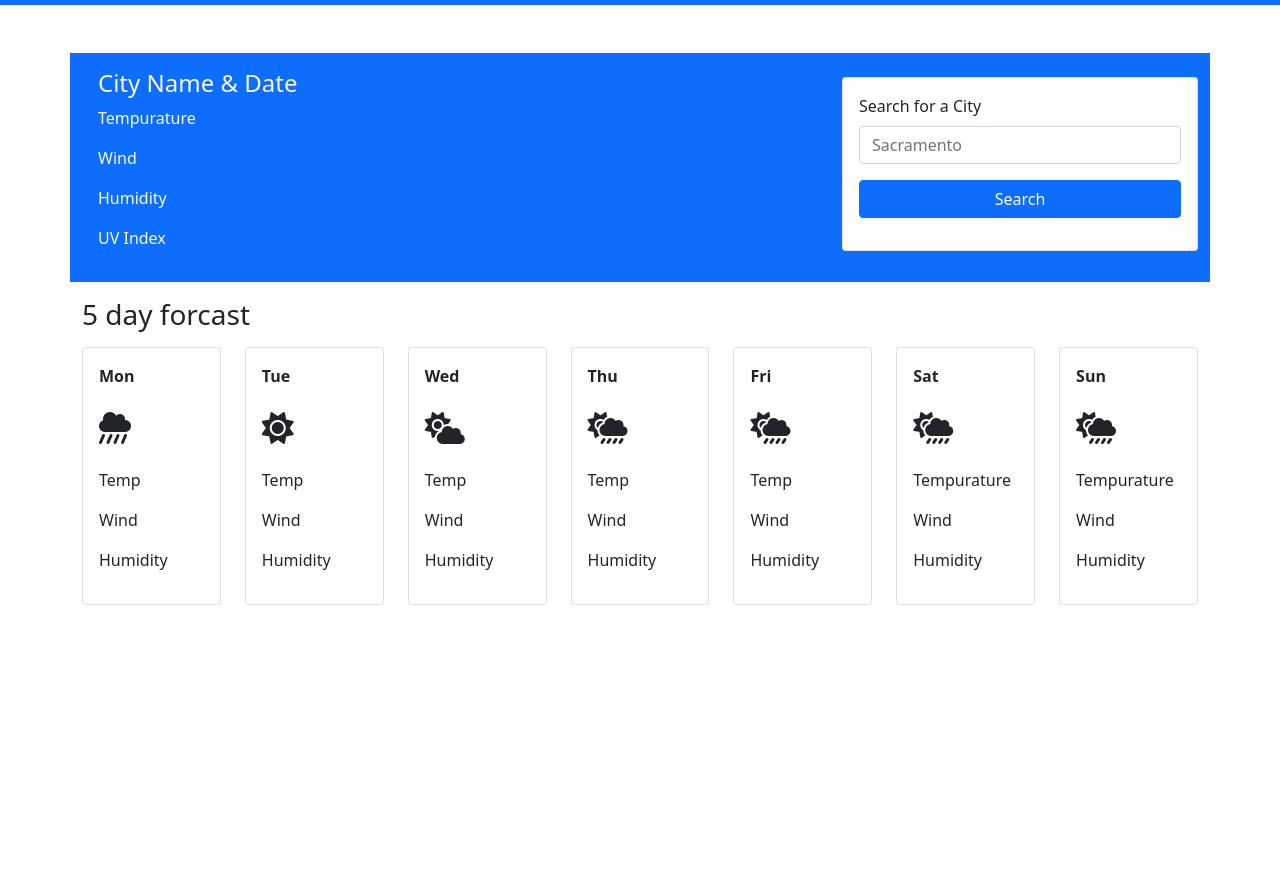
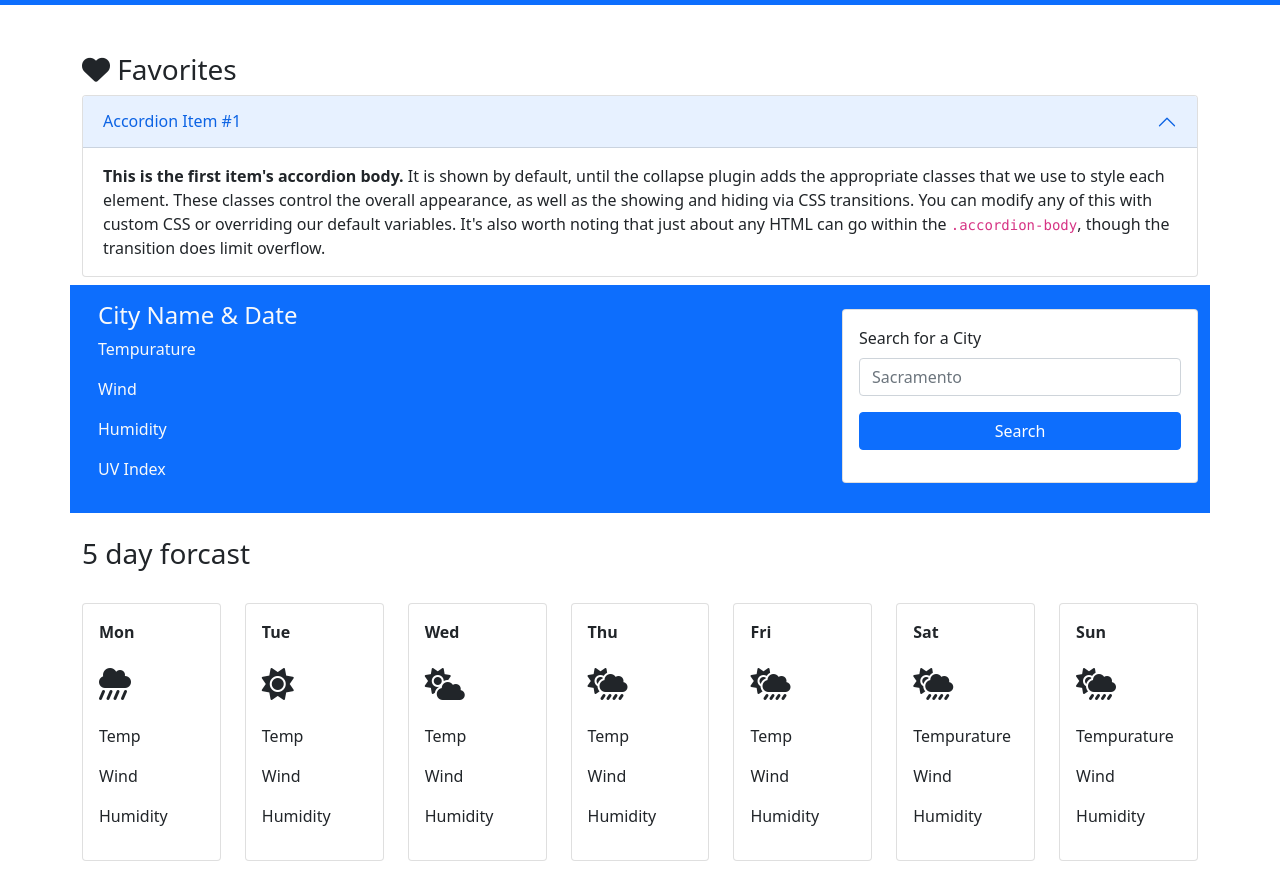
Before and after one commit to samvauclain/weather-dashboard, a plain HTML site: page index.html in a window 1280 px wide. Shown: the part 45-922 px from the top of the page. Before the commit the page ends 800 px from the top, so only its background shows below. Drawn offline with nearby package versions, Linux system fonts and the light colour scheme.

Commit message:
some small layout updates

```diff
--- a/index.html
+++ b/index.html
@@ -20,6 +20,25 @@
     </nav>
 
     <div class="container">
+
+        <div class="row mb-2">
+            <h3><i class="fas fa-heart"></i> Favorites</h3>
+            <div class="accordion" id="accordionExample">
+                <div class="accordion-item">
+                  <h2 class="accordion-header" id="headingOne">
+                    <button class="accordion-button" type="button" data-bs-toggle="collapse" data-bs-target="#collapseOne" aria-expanded="true" aria-controls="collapseOne">
+                      Accordion Item #1
+                    </button>
+                  </h2>
+                  <div id="collapseOne" class="accordion-collapse collapse show" aria-labelledby="headingOne" data-bs-parent="#accordionExample">
+                    <div class="accordion-body">
+                      <strong>This is the first item's accordion body.</strong> It is shown by default, until the collapse plugin adds the appropriate classes that we use to style each element. These classes control the overall appearance, as well as the showing and hiding via CSS transitions. You can modify any of this with custom CSS or overriding our default variables. It's also worth noting that just about any HTML can go within the <code>.accordion-body</code>, though the transition does limit overflow.
+                    </div>
+                  </div>
+                </div>
+              </div>
+        </div>
+
         <div class="row bg-primary">
             <div class="col-sm-12 col-md-8 text-light">
                 <div class="p-3" id="weather-today">
@@ -42,9 +61,11 @@
             </div>
         </div>
 
+        <div class="row my-4">
+            <h3>5 day forcast</h3>
+        </div>
+
         <div class="row seven-cols">
-            <h3 class="my-3">5 day forcast</h3>
-
             <div class="col-sm-6 col-md-1 mb-3">
                 <div class="card p-3">
                     <p class="fw-bold">Mon</p>
```
